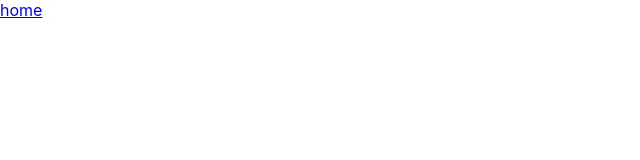
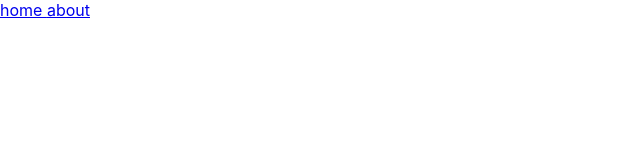
Before and after one commit to LtCodename/werdevs-angular-task, an Angular app: page /home in a window 1280 px wide. Shown: the top 160 px of the page, without its empty margins (0-640 px from the left). Built offline with nearby package versions, Linux system fonts and the light colour scheme.

Commit message:
routing and page for /about

```diff
--- /dev/null
+++ b/src/app/about/about-page/about-page.component.html
@@ -0,0 +1 @@
+<p>about-page works!</p>
--- /dev/null
+++ b/src/app/about/about-page/about-page.component.ts
@@ -0,0 +1,15 @@
+import { Component, OnInit } from '@angular/core';
+
+@Component({
+  selector: 'app-about-page',
+  templateUrl: './about-page.component.html',
+  styleUrls: ['./about-page.component.scss']
+})
+export class AboutPageComponent implements OnInit {
+
+  constructor() { }
+
+  ngOnInit(): void {
+  }
+
+}
--- a/src/app/app-routing.module.ts
+++ b/src/app/app-routing.module.ts
@@ -7,10 +7,10 @@ const routes: Routes = [
     path: 'home',
     loadChildren: () => import('./home/home.module').then(m => m.HomeModule)
   },
-  // {
-  //   path: 'season',
-  //   loadChildren: () => import('./about/about.module').then(m => m.AboutModule)
-  // },
+  {
+    path: 'about',
+    loadChildren: () => import('./about/about.module').then(m => m.AboutModule)
+  },
   {
     path: '**',
     redirectTo: 'home'
--- a/src/app/app.component.html
+++ b/src/app/app.component.html
@@ -5,4 +5,10 @@
     [routerLink]="['/home']">
     home
   </a>
+  <a
+    class="tab"
+    routerLinkActive="active-tab"
+    [routerLink]="['/about']">
+    about
+  </a>
 </div>
```
Also changed, not shown: src/app/about/about-routing.module.ts (added, +16 -0 lines), src/app/about/about.module.ts (added, +15 -0 lines), src/app/about/about-page/about-page.component.scss (added), 1 other file (tests, documents, lock files or other folders).
